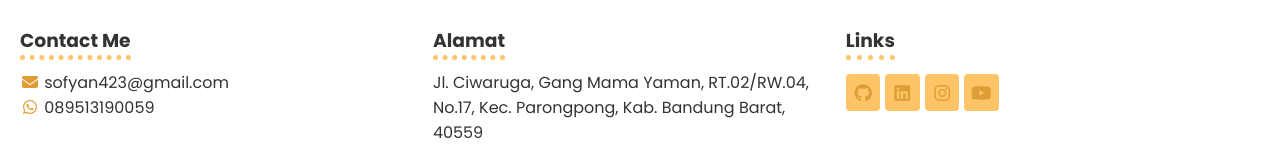
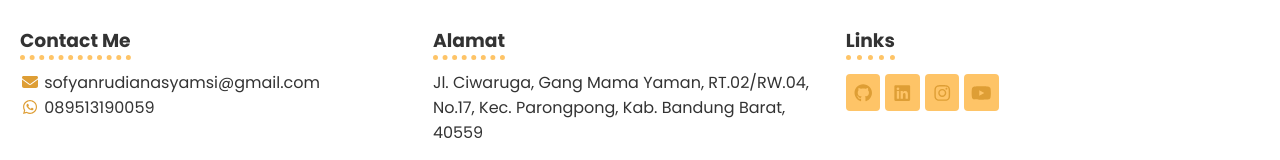
Before and after one commit to sofyan-rs/next-portofolio, a Next.js app: page / in a window 1280 px wide. Shown: the part 1529-1689 px from the top of the page. Built offline with nearby package versions, Linux system fonts and the light colour scheme.

Commit message:
Update footer.js

```diff
--- a/pages/components/footer.js
+++ b/pages/components/footer.js
@@ -16,7 +16,7 @@ const Footer = () => {
                         <div className="footer-widget">
                             <h3 id="contact">Contact Me</h3>
                             <div className="content">
-                                <p><FontAwesomeIcon icon={faEnvelope} fixedWidth /> sofyan423@gmail.com</p>
+                                <p><FontAwesomeIcon icon={faEnvelope} fixedWidth /> sofyanrudianasyamsi@gmail.com</p>
                                 <p><FontAwesomeIcon icon={faWhatsapp} fixedWidth /> 089513190059</p>
                             </div>
                         </div>
```
